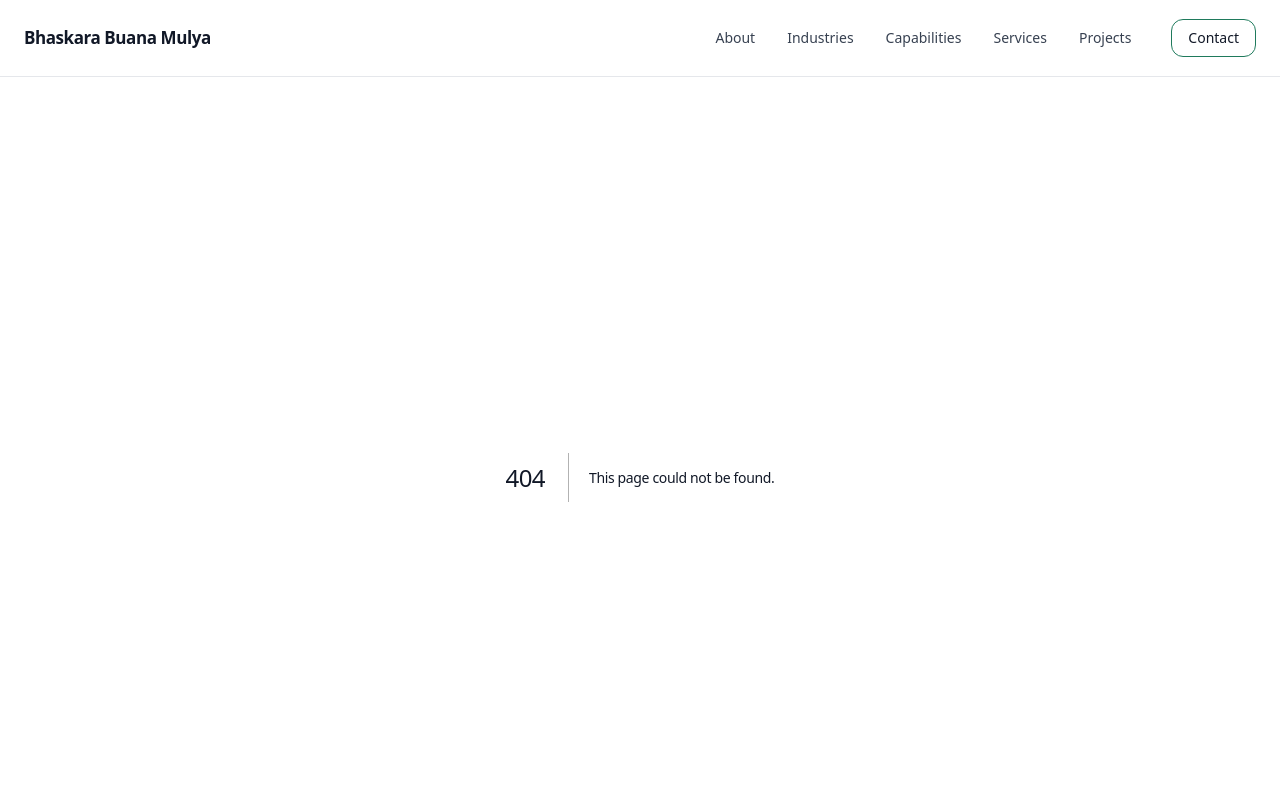
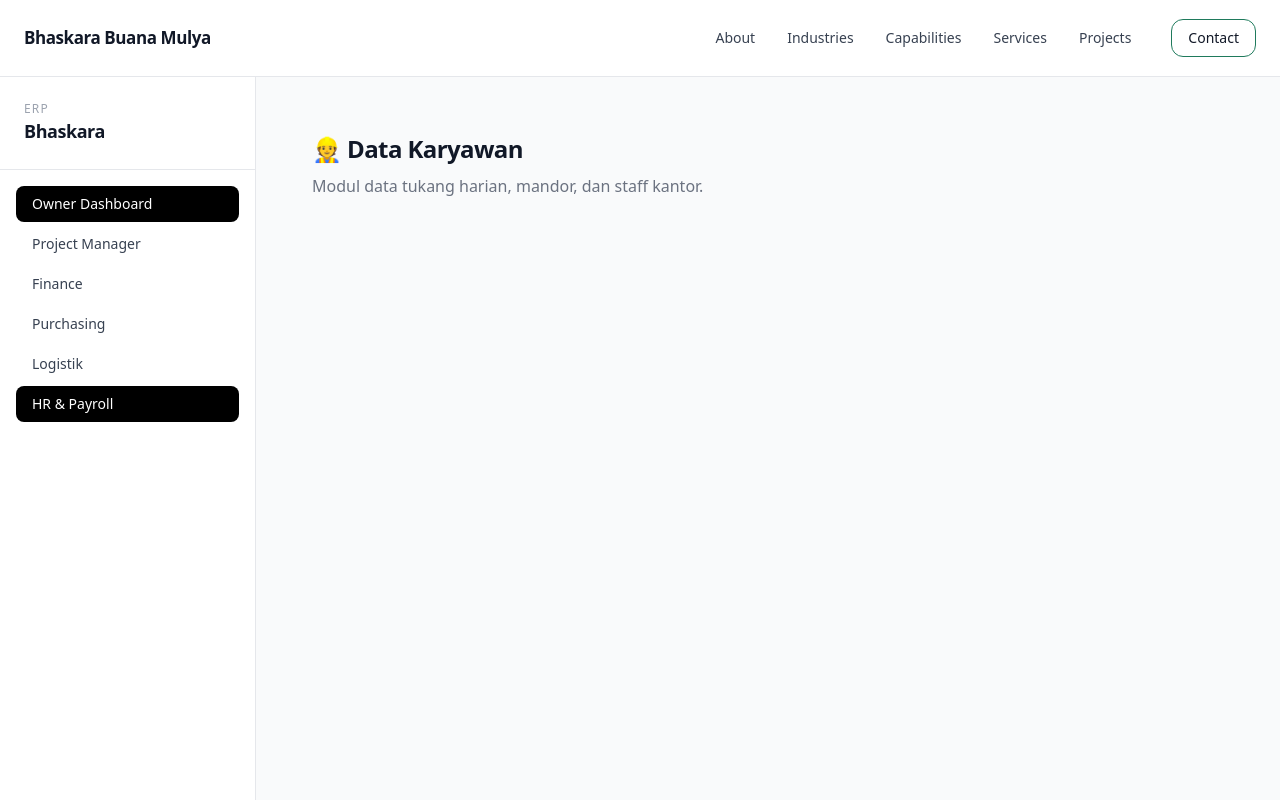
Before and after one commit to herlan-syihabudin/Bhaskara, a Next.js app: page /dashboard/payroll/karyawan in a window 1280 px wide. Before the commit this address had no page. Shown: the top 800 px of the page. Built offline with nearby package versions, Linux system fonts and the light colour scheme.

Commit message:
Create page.tsx

```diff
--- /dev/null
+++ b/app/dashboard/payroll/karyawan/page.tsx
@@ -0,0 +1,10 @@
+export default function KaryawanPage() {
+  return (
+    <section className="p-6 space-y-2">
+      <h1 className="text-2xl font-semibold">👷 Data Karyawan</h1>
+      <p className="text-gray-500">
+        Modul data tukang harian, mandor, dan staff kantor.
+      </p>
+    </section>
+  );
+}
```
